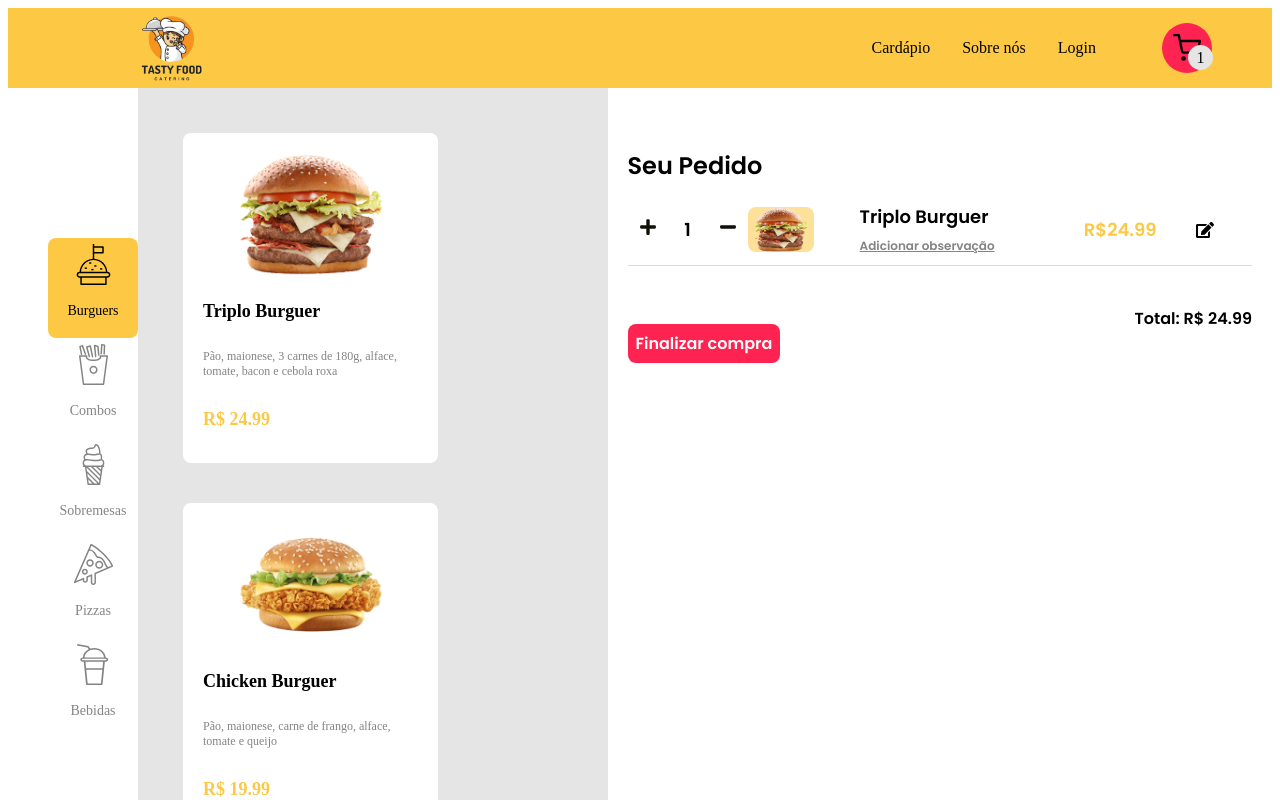
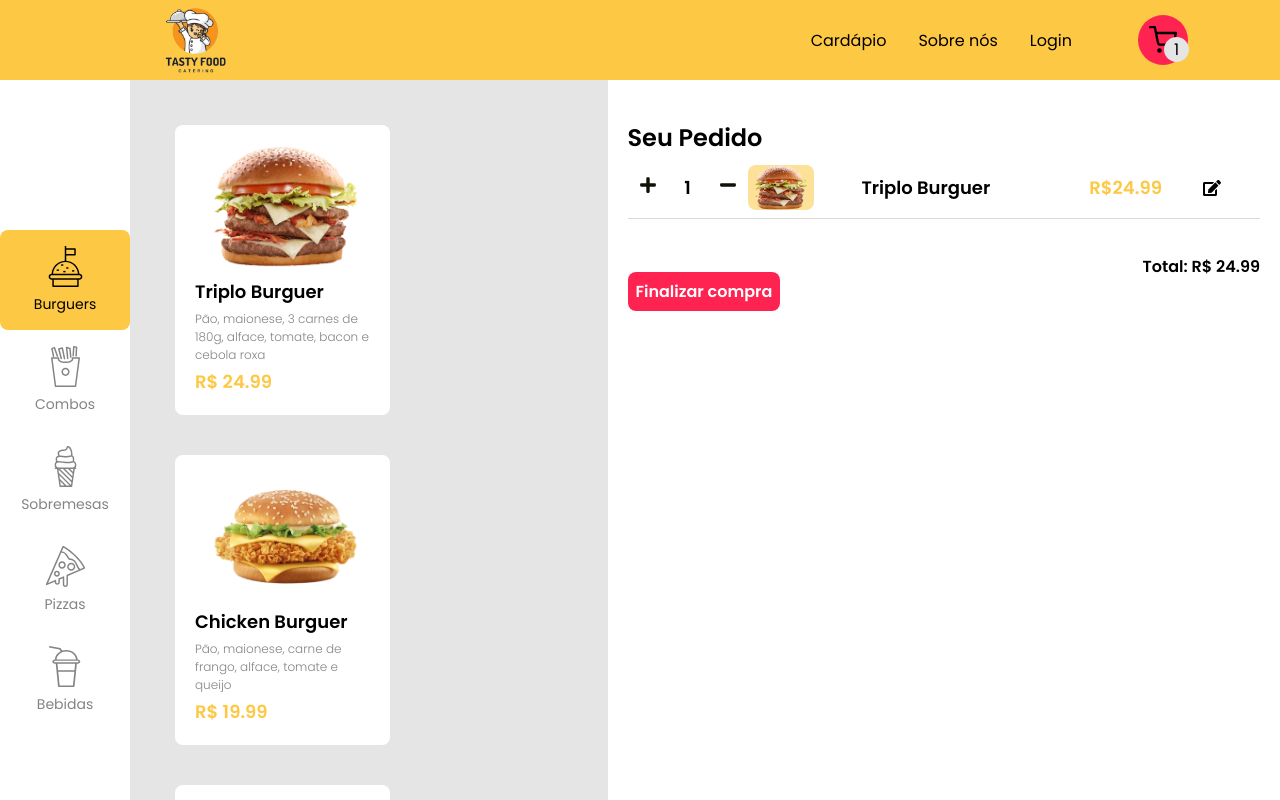
Before and after one commit to LuthGom/restaurant-React-M5, a React (Create React App) app: page /menu in a window 1280 px wide. Both pictures are taken after a click on the element 310 px from the left and 298 px from the top of the page. Shown: the top 800 px of the page. Built offline with nearby package versions, Linux system fonts and the light colour scheme.

Commit message:
Carrinho com Modal

```diff
--- a/src/App.jsx
+++ b/src/App.jsx
@@ -1,9 +1,11 @@
 import Routes from "./components/pages/Routes"
+import GlobalStyles from "./assets/styles/globalStyles";
 
 function App() {
   return (
     <div className="App">
       <Routes />
+      <GlobalStyles />
     </div>
   );
 }
--- /dev/null
+++ b/src/Components/CartModal/ModalElements.jsx
@@ -0,0 +1,64 @@
+import styled from "styled-components";
+
+export const Modal = styled.div`
+    background-color: rgba(0,0,0,0.80);
+    padding: 40px 20px 0 20px;
+    height: 100vh;
+    width: 100%;
+    position: absolute;
+    top: 0;
+    left: 0;
+    z-index: 10;
+    display: flex;
+    justify-content: center;
+    align-items: center;
+`;
+
+export const Container = styled.div`
+    background-color: #fff;
+    color: #000;
+    width: 60%;
+    height: 60%;
+    display: grid;
+    grid-template-rows: 0fr 3fr 0fr;
+    border-radius: 10px;
+
+`
+
+export const Head =  styled.div`
+    display: flex;
+    justify-content: space-between;
+    font-size: 30px;
+    margin: 10px 20px 20px 20px;
+    cursor: pointer;
+`
+
+export const Content =  styled.div`
+    display: flex;
+    flex-direction: column;
+    align-items: center;
+    justify-content: space-evenly;
+    margin: 10px 20px 20px 20px
+`
+
+export const ObsField = styled.textarea`
+    border-radius:8px;
+    border: 1px solid #000;
+    width: 70%;
+
+
+`
+export const Botao = styled.button`
+    width: 75%;
+    text-align: center;
+    padding: 8px;
+    font-weight: 600;
+    font-size: 16px;
+    color: #fff;
+    text-decoration: none;
+    background: #ff2351;
+    border: none;
+    border-radius: 8px;
+    margin: 20px auto;
+    cursor: pointer;
+`
--- a/src/Components/CartModal/index.jsx
+++ b/src/Components/CartModal/index.jsx
@@ -1,27 +1,43 @@
 import React from "react";
-import ReactDOM from 'react-dom';
+import { Container, Modal, Head, Content, ObsField, Botao } from "./ModalElements";
+import { FaMinus, FaPlus, FaRegWindowClose } from "react-icons/fa";
+import { ButtonQty, QtyOrder, Img, QtyPrice } from "../Cart/CartElements";
 
-const portalRoot = document.getElementById('portal-modal')
+function CartModal({ onClose = () => {}, children, onAdd, onRemove, comment, setComment }) {
+  return (
+    <Modal>
+      <Container>
+        <Head>
+          <h1>{children.title}</h1>
+          <FaRegWindowClose onClick={onClose} />
+        </Head>
 
-function CartModal(children) {
-  // const { cartItem } = props;
-  // const [ observacao, setObservacao] = useState("")
+        <Content className="content">
+          <Img src={`${children.img}`} alt={`${children.alt}`} />
+          <div>{children.title}</div>
+          <QtyOrder>
+            <ButtonQty onClick={() => onAdd(children)}>
+              <FaPlus />
+            </ButtonQty>
+            {children.qty}
+            <ButtonQty onClick={() => onRemove(children)}>
+              <FaMinus />
+            </ButtonQty>
+          </QtyOrder>
+          <label htmlFor="">Observação:</label>
+          <ObsField
+            placeholder="Ex: tirar salada, bebida sem gelo..."
+            onChange={(ev) => setComment(ev.target.value)}
+            value={comment}
+          />
+          <QtyPrice>R${children.qty * children.price.toFixed(2)} </QtyPrice>
+        </Content>
 
-  return ReactDOM.createPortal (
-        <>
-        <div>
-          <h1>Voltar</h1>
-          <button type="button">X</button>
-          <div>
-            {children}
+        <Botao onClick={onClose}>Salvar Alteração</Botao>
 
-          </div>
-        </div>
-        </>,
-        portalRoot
-      );
-
-
+      </Container>
+    </Modal>
+  );
 }
 
 export default CartModal;
--- /dev/null
+++ b/src/Components/Product/index.jsx
@@ -0,0 +1,66 @@
+import React, { useState } from "react";
+import {
+  RowsOrder,
+  Order,
+  ButtonQty,
+  QtyOrder,
+  Img,
+  QtyPrice,
+  Icons,
+  Line,
+  Obs,
+} from "../Cart/CartElements";
+import { FaMinus, FaPlus, FaEdit } from "react-icons/fa";
+import CartModal from "../CartModal";
+
+function Product(props) {
+  const { item, onAdd, onRemove } = props;
+  const [isModalVisible, setIsModalVisible] = useState(false);
+  const [comment, setComment] = useState("");
+
+  return (
+    <RowsOrder>
+      <Order>
+        <QtyOrder>
+          <ButtonQty onClick={() => onAdd(item)}>
+            <FaPlus />
+          </ButtonQty>
+          {item.qty}
+          <ButtonQty onClick={() => onRemove(item)}>
+            <FaMinus />
+          </ButtonQty>
+        </QtyOrder>
+
+        <Img src={`${item.img}`} alt={`${item.alt}`} />
+
+        <div>
+          <div>{item.title}</div>
+          {comment.length !== 0 && (
+          <Obs>{comment}</Obs>)}
+
+        </div>
+
+        <QtyPrice>R${item.qty * item.price.toFixed(2)} </QtyPrice>
+
+        <Icons>
+          <FaEdit onClick={() => setIsModalVisible(true)} />
+          {isModalVisible ? (
+            <CartModal
+              onAdd={onAdd}
+              onRemove={onRemove}
+              children={item}
+              onClose={() => setIsModalVisible(false)}
+              comment={comment}
+              setComment={setComment}
+            ></CartModal>
+          ) : null}
+        </Icons>
+
+      </Order>
+
+      <Line />
+    </RowsOrder>
+  );
+}
+
+export default Product;
--- a/src/Components/cart/CartElements.jsx
+++ b/src/Components/cart/CartElements.jsx
@@ -1,7 +1,6 @@
 import styled from "styled-components";
 
 export const CartContainer = styled.aside`
-    font-family: 'Poppins', sans-serif;
     font-weight: 600;
     font-style: normal;
     background-color: #ffffff;
@@ -55,7 +54,6 @@ export const ButtonQty = styled.span`
     border: none;
     outline: none;
     font-size: 18px;
-    font-family: 'Poppins', sans-serif;
     font-weight: 600;
     font-style: normal;
     background-color: #ffffff;
@@ -105,6 +103,10 @@ export const OrderFinished = styled.button`
     margin: 10px auto;
 `;
 
+export const Obs = styled.p`
+      font-size:12px;
+      color: #808080
+`
 
 
 export const Line = styled.div`
--- a/src/Components/cart/index.jsx
+++ b/src/Components/cart/index.jsx
@@ -1,44 +1,16 @@
 import React from "react";
-import {
-  CartContainer,
-  TitleCart,
-  ItemCart,
-  RowsOrder,
-  Order,
-  ButtonQty,
-  QtyOrder,
-  Img,
-  Info,
-  QtyPrice,
-  TotalCart,
-  Icons,
-  Line,
-  OrderFinished,
-} from "./CartElements";
-import { FaMinus, FaPlus, FaEdit } from "react-icons/fa";
-// import CartModal from "../CartModal";
+import { CartContainer, TitleCart, ItemCart, TotalCart } from "./CartElements";
 import Button from "../layout/Button";
+import Product from "../Product";
 
 function Cart(props) {
-  const { cartItems, onAdd, onRemove } = props;
+  const { cartItems, onAdd, onRemove, comment, setComment } = props;
 
+  //calculo para o valor total do carrinho
   const itemsPrice = cartItems.reduce(
     (acc, cur) => acc + cur.price * cur.qty,
     0
   );
-
-  // const removeItem = (item) => {
-  //   console.log(cartItems);
-  //   const exist = cartItems.find((x) => x.id === item.id);
-  //   console.log(exist)
-  //   if (exist.qty !== 0) {
-  //     setCartItems(
-  //       cartItems.map((x) =>
-  //         x.id === item.id ? { ...exist, qty: 0 } : x
-  //       )
-  //     );
-  //   }
-  // };
 
   return (
     <CartContainer>
@@ -47,38 +19,20 @@ function Cart(props) {
         {cartItems.length === 0 && <div>Cart is Empty</div>}
         {cartItems.map((item) => {
           return (
-            <RowsOrder key={item.id}>
-              <Order>
-                <QtyOrder>
-                  <ButtonQty onClick={() => onAdd(item)}>
-                    <FaPlus />
-                  </ButtonQty>
-                  {item.qty}
-                  <ButtonQty onClick={() => onRemove(item)}>
-                    <FaMinus />
-                  </ButtonQty>
-                </QtyOrder>
-                <Img src={`${item.img}`} alt={`${item.alt}`} />
-                <div>
-                  <div>{item.title}</div>
-                  <Info href="#">Adicionar observação</Info>
-                </div>
-                <QtyPrice>R${item.qty * item.price}</QtyPrice>
-                <Icons>
-                  {/* <button onClick={removeItem}>
-                    <FaTrashAlt />
-
-                  </button> */}
-                  <FaEdit />
-
-                </Icons>
-              </Order>
-              <Line />
-            </RowsOrder>
+            <Product
+              key={item.id}
+              item={item}
+              onAdd={onAdd}
+              onRemove={onRemove}
+              comment={comment}
+              setComment={setComment}
+            ></Product>
           );
         })}
       </ItemCart>
-      {cartItems.length !== 0 && <TotalCart>Total: R$ {itemsPrice.toFixed(2)}</TotalCart>}
+      {cartItems.length !== 0 && (
+        <TotalCart>Total: R$ {itemsPrice.toFixed(2)}</TotalCart>
+      )}
       {cartItems.length !== 0 && (
         <Button to="/signin" textBtn="Finalizar compra" />
       )}
--- a/src/assets/styles/globalStyles.jsx
+++ b/src/assets/styles/globalStyles.jsx
@@ -1,4 +1,22 @@
-import styled from "styled-components";
+import styled, { createGlobalStyle } from "styled-components";
+
+export default createGlobalStyle`
+  * {
+    margin: 0;
+    padding: 0;
+    outline: 0;
+    box-sizing: border-box;
+    font-family: 'Poppins', sans-serif;
+    -webkit-font-smoothing: antialiased !important;
+    -moz-osx-font-smoothing: grayscale !important;
+  }
+  body{
+    background: #e5e5e5;
+    @media screen and (max-width: 801px) {
+    background: #fff;
+  }
+  }
+`;
 
 export const HomeContainer = styled.div`
   background: #e5e5e5;
--- a/src/components/pages/HomeMenu.jsx
+++ b/src/components/pages/HomeMenu.jsx
@@ -3,10 +3,8 @@ import CategoryMenu from "../CategoryMenu";
 import Menu from "../Menu";
 import Cart from "../Cart";
 
-
-const HomeMenu = ({cartItems, setCartItems}) => {
+const HomeMenu = ({ cartItems, setCartItems, comment, setComment }) => {
   const [active, setActive] = useState(0);
-
 
   const onAdd = (item) => {
     const exist = cartItems.find((x) => x.id === item.id);
@@ -17,7 +15,7 @@ const HomeMenu = ({cartItems, setCartItems}) => {
         )
       );
     } else {
-      setCartItems([...cartItems,{...item,qty:1}])
+      setCartItems([...cartItems, { ...item, qty: 1 }]);
     }
   };
   const onRemove = (item) => {
@@ -32,15 +30,15 @@ const HomeMenu = ({cartItems, setCartItems}) => {
       );
     }
   };
-  console.log(cartItems.length)
+
   return (
     <>
       <CategoryMenu active={active} setActive={setActive} />
       <Menu active={active} setActive={setActive} onAdd={onAdd} />
       {cartItems.length !== 0 && (
-        <Cart cartItems={cartItems} onAdd={onAdd} onRemove={onRemove} />
+        <Cart cartItems={cartItems} onAdd={onAdd} onRemove={onRemove} comment={comment} />
       )}
-      <div id="portal-modal"></div>
+
     </>
   );
 };
```
